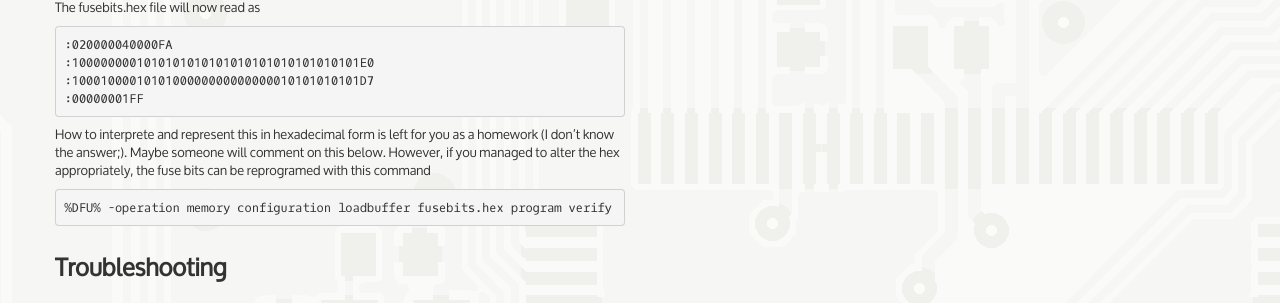
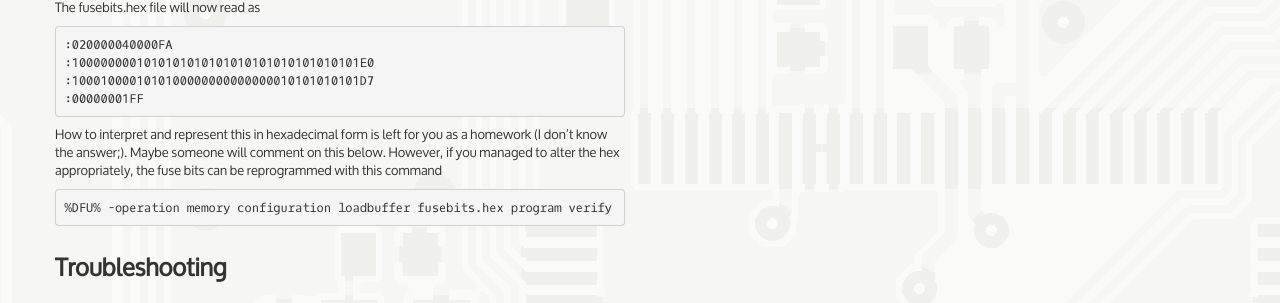
Before and after one commit to aery32/aery32.github.com, a Jekyll site: the page built from _posts/2012-07-14-batchisp-for-UC3-chips-demystified.md, in a window 1280 px wide and 900 px high, scrolled down 2770 px. Shown: the part 132-435 px from the top of the window. Built offline with Jekyll 4.4.1, drawn with Linux system fonts in a browser that asks for light colours; nearby versions of some CDN libraries; Markdown is read by kramdown in place of the engine named in the settings; comment, search, counter and statistics services are not loaded.

Commit message:
Fix typos

```diff
--- a/_posts/2012-07-14-batchisp-for-UC3-chips-demystified.md
+++ b/_posts/2012-07-14-batchisp-for-UC3-chips-demystified.md
@@ -147,7 +147,7 @@ The fusebits.hex file will now read as
 	:1000100001010100000000000000010101010101D7
 	:00000001FF
 
-How to interprete and represent this in hexadecimal form is left for you as a homework (I don't know the answer;). Maybe someone will comment on this below. However, if you managed to alter the hex appropriately, the fuse bits can be reprogramed with this command
+How to interpret and represent this in hexadecimal form is left for you as a homework (I don't know the answer;). Maybe someone will comment on this below. However, if you managed to alter the hex appropriately, the fuse bits can be reprogrammed with this command
 
 	%DFU% -operation memory configuration loadbuffer fusebits.hex program verify
 
```
